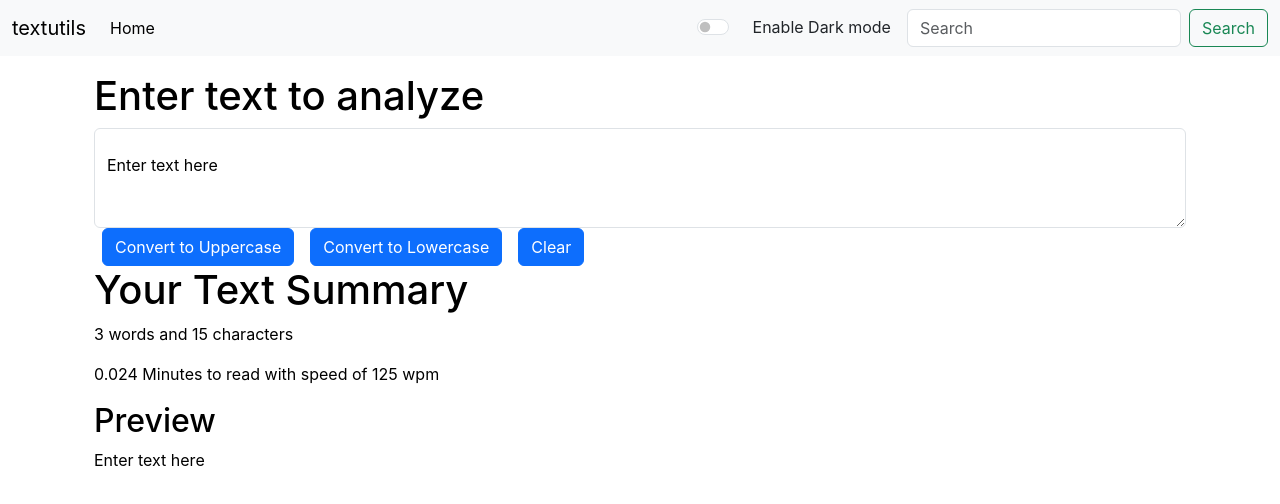
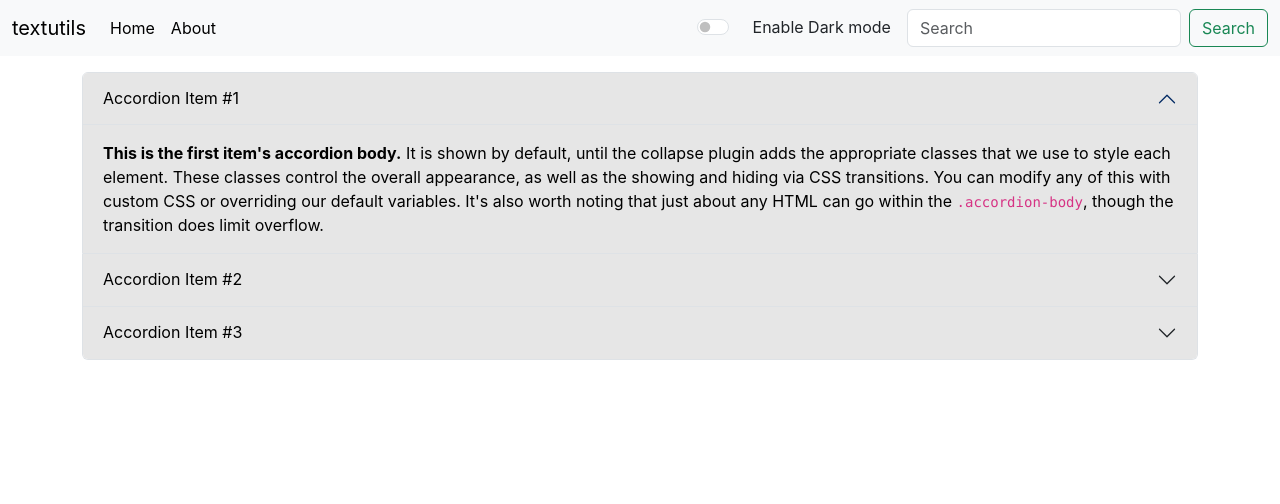
Before and after one commit to nikhilify/textutils, a React (Create React App) app: page /about in a window 1280 px wide. Shown: the top 504 px of the page. Built offline with nearby package versions, Linux system fonts and the light colour scheme.

Commit message:
2nd commit
udated routes

```diff
--- a/package.json
+++ b/package.json
@@ -1,4 +1,5 @@
 {
+  "homepage": "https://nikhilify.github.io/textutils",
   "name": "textutils",
   "version": "0.1.0",
   "private": true,
@@ -6,12 +7,16 @@
     "@testing-library/jest-dom": "^5.17.0",
     "@testing-library/react": "^13.4.0",
     "@testing-library/user-event": "^13.5.0",
+    "gh-pages": "^6.1.1",
     "react": "^18.2.0",
     "react-dom": "^18.2.0",
+    "react-router-dom": "^6.21.1",
     "react-scripts": "5.0.1",
     "web-vitals": "^2.1.4"
   },
   "scripts": {
+    "predeploy": "npm run build",
+    "deploy": "gh-pages -d build",
     "start": "react-scripts start",
     "build": "react-scripts build",
     "test": "react-scripts test",
--- a/src/App.js
+++ b/src/App.js
@@ -1,14 +1,15 @@
 import './App.css';
 import Navbar from './components/Navbar';
 import TextForm from './components/TextForm';
-// import About from './components/About';
+import About from './components/About';
 import React,{useState} from 'react';
 // import TodoForm from './components/TodoForm';
-// import {
-//   BrowserRouter as Router,
-//   Route,
-//   Routes
-// } from "react-router-dom";
+import {
+  BrowserRouter,
+  Route,
+  Routes,
+
+} from "react-router-dom";
 
 function App() {
   const [mode, setMode ] = useState('light');
@@ -28,21 +29,22 @@ function App() {
   }
   return (
 <>
-  <Navbar title="textutils"  mode={mode} toggleMode={toggleMode}/>
 
-  <div className='container my-3' >
-  <TextForm heading="Enter text to analyze" upper="Convert to Uppercase" mode={mode}/>
-  </div>
+  {/* <TextForm heading="Enter text to analyze" upper="Convert to Uppercase" mode={mode}/> */}
 
-    {/* <About mode={mode}></About> */}
-        {/* <Routes>
-          <Route exact path="/about" element={<About mode={mode}/>}>
-          </Route>
-          <Route exact path="/" element={<TextForm heading="Enter text to analyze" upper="Convert to Uppercase" mode={mode}/>}>
+      <BrowserRouter>
+      <Navbar title="textutils"  aboutText="About" mode={mode} toggleMode={toggleMode}/>
 
-          </Route>
+    <div className='container my-3' >
+
+        <Routes>
+          <Route exact path="/about" element={<About mode={mode}/>}></Route>
+          <Route exact path="/" element={<TextForm heading="Enter text to analyze" upper="Convert to Uppercase" mode={mode}/>}/>
         </Routes>
-    </Router> */}
+      </div>
+
+    </BrowserRouter>
+
 </>
   )
 };
--- /dev/null
+++ b/src/components/About.js
@@ -0,0 +1,73 @@
+import React from 'react';
+export default function About (props) {
+
+  // const [myStyle, setMyStyle] =useState({
+  //   backgroundColor:'#1B4242',
+  //   color:'white'
+  // });
+
+//  const toggleStyle = ()=>{
+//     if (myStyle.color == 'white'){
+//       setMyStyle({
+//           backgroundColor:'white',
+//           color:'black'
+//         })
+//       }
+//     else {
+//       setMyStyle(
+//         {
+//         backgroundColor:'#1B4242',
+//         color:'white'
+//         }
+//       )
+//     }
+
+  return (
+
+<div className='cotainer' >
+  <div className="accordion" id="accordionExample">
+  <div className="accordion-item">
+    <h2 className="accordion-header">
+      <button style={{color: props.mode === 'dark'?'white':'black' ,backgroundColor: props.mode === 'dark'?'#1B4242':'#e6e6e6'}} className="accordion-button" type="button" data-bs-toggle="collapse" data-bs-target="#collapseOne" aria-expanded="true" aria-controls="collapseOne">
+        Accordion Item #1
+      </button>
+    </h2>
+    <div id="collapseOne" className="accordion-collapse collapse show" data-bs-parent="#accordionExample">
+      <div className="accordion-body"style={{color: props.mode === 'dark'?'white':'black' ,backgroundColor: props.mode === 'dark'?'#1B4242':'#e6e6e6'}}>
+        <strong>This is the first item's accordion body.</strong> It is shown by default, until the collapse plugin adds the appropriate classes that we use to style each element. These classes control the overall appearance, as well as the showing and hiding via CSS transitions. You can modify any of this with custom CSS or overriding our default variables. It's also worth noting that just about any HTML can go within the <code>.accordion-body</code>, though the transition does limit overflow.
+      </div>
+    </div>
+  </div>
+  <div className="accordion-item">
+    <h2 className="accordion-header">
+      <button style={{color: props.mode === 'dark'?'white':'black' ,backgroundColor: props.mode === 'dark'?'#1B4242':'#e6e6e6'}} className="accordion-button collapsed" type="button" data-bs-toggle="collapse" data-bs-target="#collapseTwo" aria-expanded="false" aria-controls="collapseTwo">
+        Accordion Item #2
+      </button>
+    </h2>
+    <div id="collapseTwo" className="accordion-collapse collapse" data-bs-parent="#accordionExample">
+      <div className="accordion-body" style={{color: props.mode === 'dark'?'white':'black' ,backgroundColor: props.mode === 'dark'?'#1B4242':'#e6e6e6'}}>
+        <strong>This is the second item's accordion body.</strong> It is hidden by default, until the collapse plugin adds the appropriate classes that we use to style each element. These classes control the overall appearance, as well as the showing and hiding via CSS transitions. You can modify any of this with custom CSS or overriding our default variables. It's also worth noting that just about any HTML can go within the <code>.accordion-body</code>, though the transition does limit overflow.
+      </div>
+    </div>
+  </div>
+  <div className="accordion-item">
+    <h2 className="accordion-header">
+      <button style={{color: props.mode === 'dark'?'white':'black' ,backgroundColor: props.mode === 'dark'?'#1B4242':'#e6e6e6'}} className="accordion-button collapsed" type="button" data-bs-toggle="collapse" data-bs-target="#collapseThree" aria-expanded="false" aria-controls="collapseThree">
+        Accordion Item #3
+      </button>
+    </h2>
+    <div id="collapseThree" className="accordion-collapse collapse" data-bs-parent="#accordionExample">
+      <div className="accordion-body"style={{color: props.mode === 'dark'?'white':'black' ,backgroundColor: props.mode === 'dark'?'#1B4242':'#e6e6e6'}}>
+        <strong>This is the third item's accordion body.</strong> It is hidden by default, until the collapse plugin adds the appropriate classes that we use to style each element. These classes control the overall appearance, as well as the showing and hiding via CSS transitions. You can modify any of this with custom CSS or overriding our default variables. It's also worth noting that just about any HTML can go within the <code>.accordion-body</code>, though the transition does limit overflow.
+      </div>
+    </div>
+  </div>
+ {/* <div className='container my-3'>
+  <button className='btn btn-primary' onClick={toggleStyle}>Enable Dark Mode</button>
+  </div> */}
+</div>
+</div>
+
+
+  )
+}
--- a/src/components/Navbar.js
+++ b/src/components/Navbar.js
@@ -1,20 +1,22 @@
 import React from 'react';
+import { Link } from 'react-router-dom';
+
 export default function Navbar(props) {
   return (
     <nav className={`navbar navbar-expand-lg navbar-${props.mode} bg-${props.mode}`}>
   <div className="container-fluid">
-    <a className="navbar-brand" href="/">{props.title}</a>
+    <Link className="navbar-brand" to="/">{props.title}</Link>
     <button className="navbar-toggler" type="button" data-bs-toggle="collapse" data-bs-target="#navbarSupportedContent" aria-controls="navbarSupportedContent" aria-expanded="false" aria-label="Toggle navigation">
       <span className="navbar-toggler-icon"></span>
     </button>
     <div className="collapse navbar-collapse" id="navbarSupportedContent">
       <ul className="navbar-nav me-auto mb-2 mb-lg-0">
         <li className="nav-item">
-          <a className="nav-link active" aria-current="page" href="/">Home</a>
+          <Link className="nav-link active" aria-current="page" to="/">Home</Link>
         </li>
-        {/* <li className="nav-item">
-          <a className="nav-link active" href="/about">{props.aboutText}</a>
-        </li> */}
+        <li className="nav-item">
+          <Link className="nav-link active" to="/about">{props.aboutText}</Link>
+        </li>
         {/* <li className="nav-item dropdown">
           <a className="nav-link dropdown-toggle" href="/" role="button" data-bs-toggle="dropdown" aria-expanded="false">
             Dropdown
```
Also changed, not shown: 1 other file (tests, documents, lock files or other folders).
